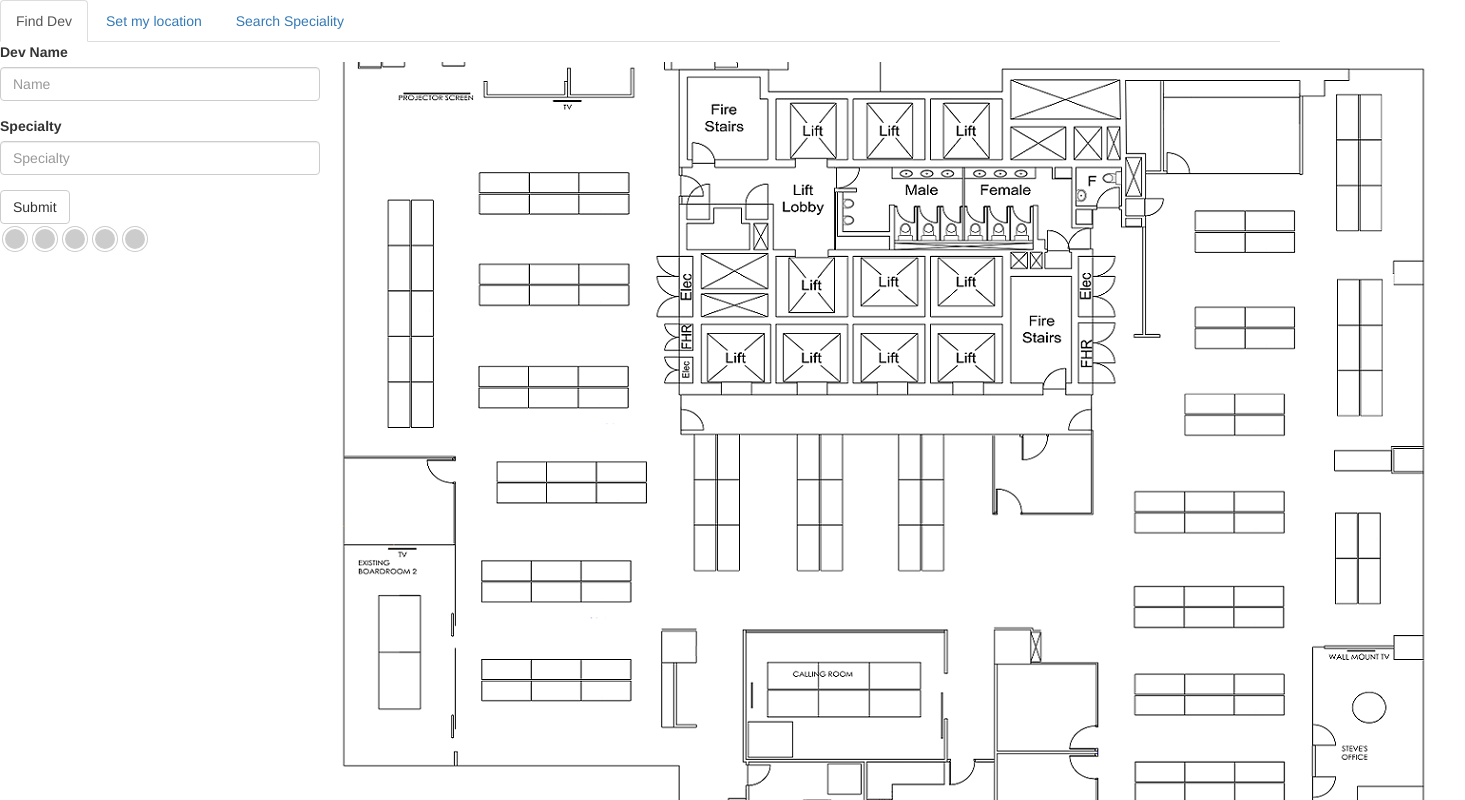
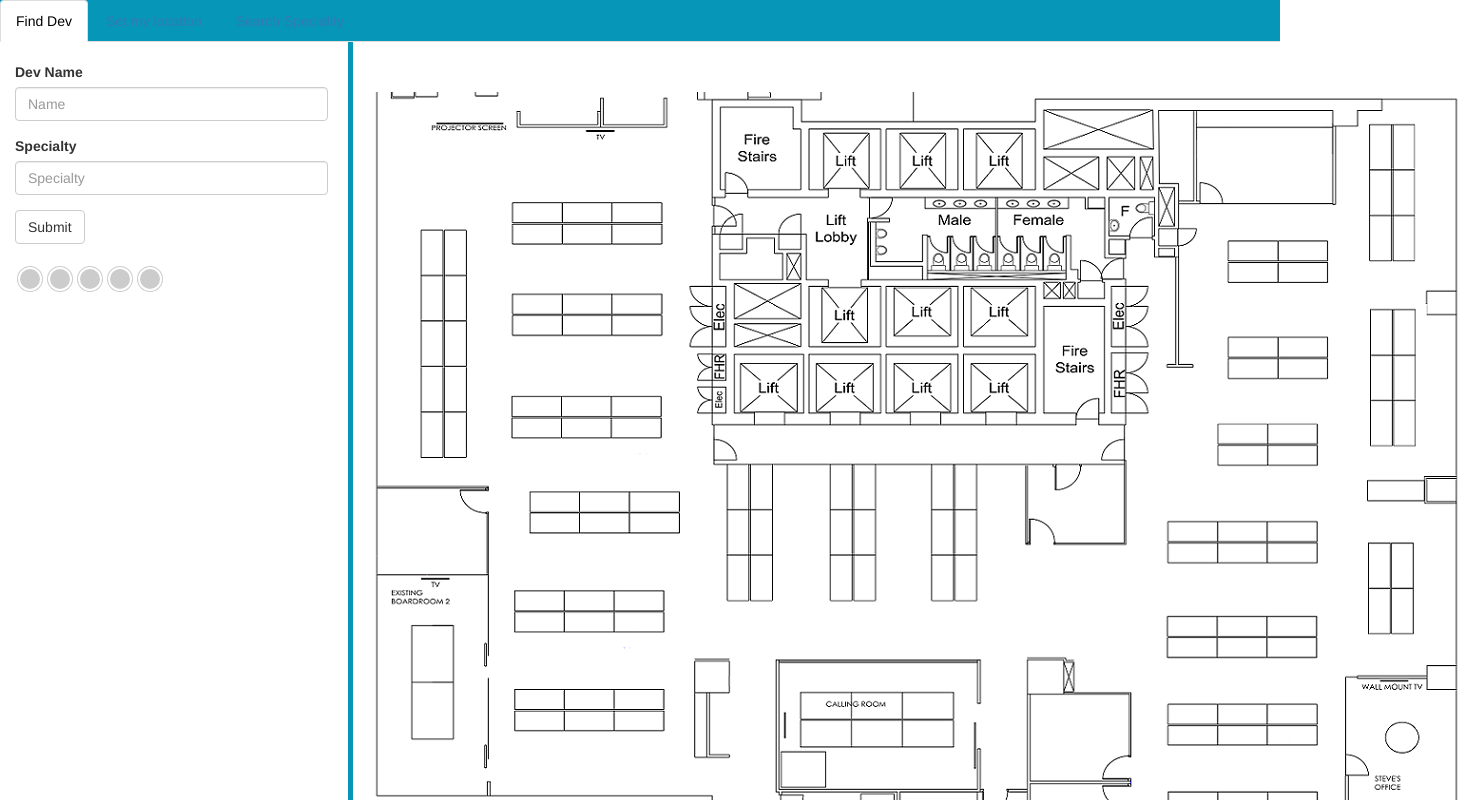
Before and after one commit to jasenpan-infotrack/Dev-Locator, a React app: page / in a window 1280 px wide. Shown: the top 800 px of the page, 1465 px wide, since content can reach past the window. Built offline with nearby package versions, Linux system fonts and the light colour scheme.

Commit message:
styling layout

```diff
--- a/src/components/App.js
+++ b/src/components/App.js
@@ -214,7 +214,7 @@ class App extends Component {
   render() {
     const page = this.state.page;
     return (
-      <div>
+      <div >
         <ul className="nav nav-tabs">
           <li role="presentation" onClick={this.changePage.bind(this, 'search')}
             className={this.state.page === 'search' && 'active'}
@@ -226,16 +226,16 @@ class App extends Component {
             className={this.state.page === 'skills' && 'active'}
           ><a href="#">Search Speciality</a></li>
         </ul>
-        <div className="row" style={{ marginLeft: 0, marginRight: 0 }}>
+        <div className="row container-fluid" style={{ marginLeft: 0, marginRight: 0 }}>
           <div className="col-md-3">
             <div className="row">
               {(page === 'search' || page === 'set') && this.renderForm()}
             </div>
-            <div className="row">
+            <div className="row" style={{marginTop:"20px"}}>
               {(page === 'search' || page === 'set') && this.renderRating()}
             </div>
           </div>
-          {(page === 'search' || page === 'set') && <div className="col-md-9 devMap">
+          {(page === 'search' || page === 'set') && <div className="col-md-8 devMap">
             {this.renderBubble()}
               <img src={imgSrc} onClick={e => this.handleClick(e)} alt="map" />
           </div>}
--- a/src/components/main.css
+++ b/src/components/main.css
@@ -55,10 +55,40 @@ left: 26px;
 
 .devMap
 {
-  margin-top: 20px
+  border-left: solid 5px #0696b7;
+  margin-left: 20px;
+  height: 100vh
 }
+
 
 .ratingStar
 {
   color: orange
 }
+
+.nav.nav-tabs{
+  background-color:#0696b7;
+}
+
+.nav.nav-tabs li.active a{
+  color:black
+}
+
+.nav.nav-tabs li.false a{
+  color:white
+}
+
+.col-md-3{
+  padding-top:20px;
+}
+
+.col-md-8{
+  padding-top:50px;
+}
+
+@media screen and (max-width: 1024px) {
+    .col-md-8{
+     border:none;
+     margin-left: 0;
+    }
+}
```
